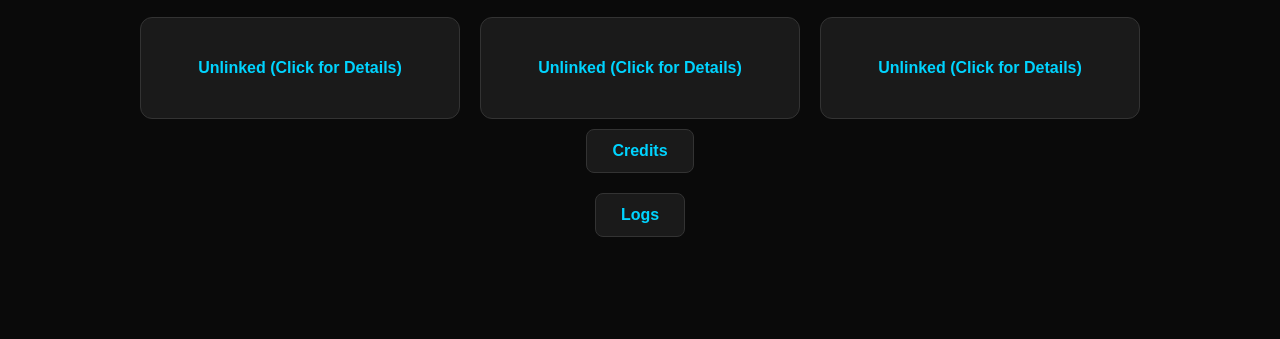
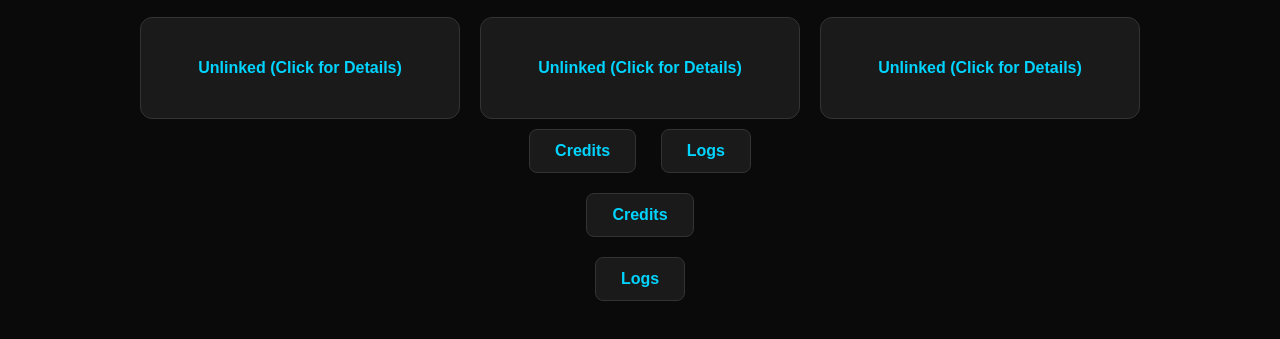
Before and after one commit to sashain6-netizen/Ghastly-Games, a plain HTML site: page index.html in a window 1280 px wide. Shown: the part 853-1192 px from the top of the page. Before the commit the page ends 1158 px from the top, so only its background shows below. Drawn offline with Linux system fonts and the light colour scheme.

Commit message:
look better pls

```diff
--- a/index.html
+++ b/index.html
@@ -12,6 +12,11 @@
 
     <h1>Ghastly Links</h1>
     <div id="link-grid"></div>
+
+    <div class="button-row">
+        <button id="credits-button">Credits</button>
+        <button id="logs-button">Logs</button>
+    </div>
 
     <!-- This is the button that opens the menu -->
     <button id="credits-button">Credits</button>
```
